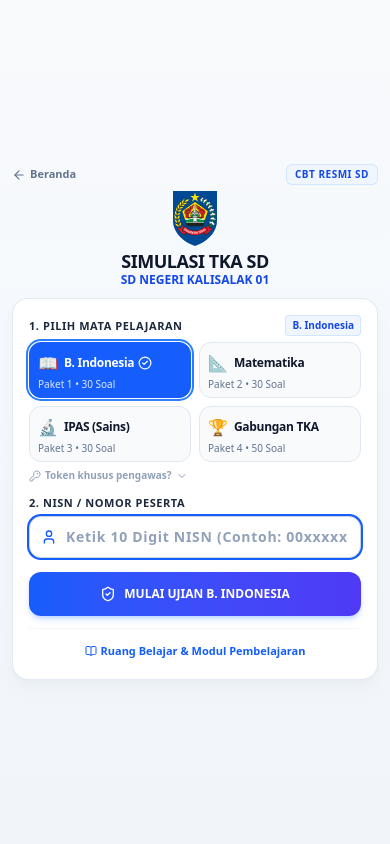
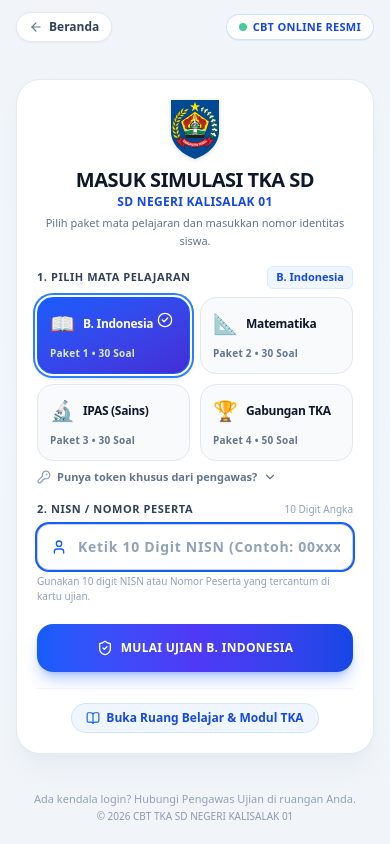
Before and after one commit to devsdnkls01/simulasi_tkad, a Next.js app: page /login in a window 390 px wide. Built offline with nearby package versions, Linux system fonts and the light colour scheme.

Commit message:
style: fill entire mobile viewport with professional app layout, rich 2x2 grid and balanced spacing

```diff
--- a/src/app/login/page.tsx
+++ b/src/app/login/page.tsx
@@ -113,65 +113,72 @@ export default function StudentLoginPage() {
   };
 
   return (
-    <div className="min-h-dvh bg-gradient-to-b from-slate-50 via-blue-50/40 to-slate-100 flex flex-col justify-center items-center py-3 sm:py-6 px-3 sm:px-6">
-      <div className="w-full max-w-md">
-        {/* Header Compact */}
-        <div className="text-center mb-2.5 sm:mb-4">
-          <div className="flex items-center justify-between mb-1.5">
+    <div className="min-h-dvh bg-gradient-to-b from-slate-100 via-blue-50/70 to-slate-100 flex flex-col justify-between py-2 sm:py-6">
+      {/* Top Mobile/Desktop App Bar */}
+      <header className="w-full max-w-xl mx-auto px-4 pt-1 sm:pt-2 flex items-center justify-between">
         <Link
           href="/"
-              className="inline-flex items-center gap-1 text-[11px] font-bold text-slate-500 hover:text-blue-600 transition-colors"
+          className="inline-flex items-center gap-1.5 px-3 py-1.5 rounded-full bg-white text-slate-700 hover:text-blue-600 border border-slate-200/90 text-xs font-bold transition-all shadow-xs"
         >
-              <ArrowLeft className="w-3.5 h-3.5" />
+          <ArrowLeft className="w-3.5 h-3.5 text-slate-500" />
           <span>Beranda</span>
         </Link>
-            <span className="text-[10px] font-extrabold uppercase tracking-wider text-blue-700 bg-blue-50 px-2 py-0.5 rounded-md border border-blue-200/60">
-              CBT Resmi SD
+        <div className="flex items-center gap-2">
+          <span className="inline-flex items-center gap-1.5 px-3 py-1 rounded-full bg-white text-blue-700 border border-blue-200/80 text-[11px] font-extrabold tracking-wide uppercase shadow-2xs">
+            <span className="w-2 h-2 rounded-full bg-emerald-500 animate-pulse" />
+            CBT Online Resmi
           </span>
         </div>
+      </header>
 
-          <div className="flex justify-center mb-1">
+      {/* Main Form Section - Fills Viewport Harmoniously */}
+      <main className="w-full max-w-lg mx-auto px-4 py-2 sm:py-4 flex-1 flex flex-col justify-center">
+        {/* Card Container */}
+        <div className="bg-white rounded-3xl p-5 sm:p-7 shadow-xl shadow-slate-200/70 border border-slate-200/90">
+          {/* Logo & School Header */}
+          <div className="text-center mb-4 sm:mb-5">
+            <div className="flex justify-center mb-2">
               <Image
                 src="/logo-tegal.svg"
                 alt="Lambang Kabupaten Tegal"
-              width={44}
-              height={44}
+                width={48}
+                height={48}
                 priority
-              className="object-contain"
+                className="object-contain drop-shadow-sm"
               />
             </div>
-
-          <h2 className="text-lg sm:text-2xl font-black text-slate-900 tracking-tight leading-tight">
-            SIMULASI TKA SD
-          </h2>
-          <p className="text-xs font-bold text-blue-700">
+            <h1 className="text-xl sm:text-2xl font-black text-slate-900 tracking-tight leading-tight">
+              MASUK SIMULASI TKA SD
+            </h1>
+            <p className="text-xs sm:text-sm font-bold text-blue-700 tracking-wide mt-0.5">
               {schoolName}
+            </p>
+            <p className="text-[11px] text-slate-500 mt-1 max-w-xs mx-auto leading-relaxed">
+              Pilih paket mata pelajaran dan masukkan nomor identitas siswa.
             </p>
           </div>
 
-        {/* Card Form 1 Layar Pas */}
-        <div className="bg-white py-4 sm:py-6 px-4 sm:px-7 shadow-lg shadow-slate-200/50 border border-slate-200/90 rounded-2xl sm:rounded-3xl">
           {error && (
-            <div className="mb-3 p-2.5 sm:p-3 rounded-xl bg-rose-50 border border-rose-200 flex items-start gap-2 text-rose-800 text-xs leading-tight">
+            <div className="mb-4 p-3 rounded-2xl bg-rose-50 border border-rose-200 flex items-start gap-2.5 text-rose-800 text-xs font-semibold leading-snug">
               <AlertCircle className="w-4 h-4 text-rose-600 shrink-0 mt-0.5" />
               <span>{error}</span>
             </div>
           )}
 
-          <form onSubmit={handleSubmit} className="space-y-3 sm:space-y-4">
+          <form onSubmit={handleSubmit} className="space-y-4">
             {/* Step 1: Grid 2-2 Mata Pelajaran */}
             <div>
-              <div className="flex items-center justify-between mb-1.5">
-                <label className="block text-[11px] font-black text-slate-800 uppercase tracking-wider">
+              <div className="flex items-center justify-between mb-2">
+                <label className="block text-[11px] font-black text-slate-700 uppercase tracking-wider">
                   1. Pilih Mata Pelajaran
                 </label>
-                <span className="text-[10px] font-bold text-blue-700 bg-blue-50 px-1.5 py-0.5 rounded border border-blue-200/60">
+                <span className="text-[11px] font-extrabold text-blue-700 bg-blue-50 px-2 py-0.5 rounded-md border border-blue-100">
                   {selectedSubject.name}
                 </span>
               </div>
 
-              {/* Strict 2x2 Grid on Mobile & Desktop */}
-              <div className="grid grid-cols-2 gap-2">
+              {/* 2x2 Grid Layout */}
+              <div className="grid grid-cols-2 gap-2.5">
                 {subjects.map((s) => {
                   const isSelected = selectedSubjectId === s.id && !showManualToken;
                   return (
@@ -182,28 +189,30 @@ export default function StudentLoginPage() {
                         setSelectedSubjectId(s.id);
                         setShowManualToken(false);
                       }}
-                      className={`relative p-2 sm:p-2.5 rounded-xl border text-left transition-all cursor-pointer flex flex-col justify-between ${
+                      className={`relative p-3 rounded-2xl border text-left transition-all cursor-pointer flex flex-col justify-between min-h-[72px] sm:min-h-[80px] ${
                         isSelected
-                          ? 'bg-blue-600 text-white border-blue-600 shadow-sm shadow-blue-500/30 ring-2 ring-blue-500 ring-offset-1'
-                          : 'bg-slate-50 hover:bg-blue-50/50 text-slate-800 border-slate-200 hover:border-blue-300'
+                          ? 'bg-gradient-to-br from-blue-600 to-indigo-700 text-white border-blue-600 shadow-md shadow-blue-600/30 ring-2 ring-blue-500 ring-offset-2'
+                          : 'bg-slate-50 hover:bg-blue-50/60 text-slate-800 border-slate-200 hover:border-blue-300'
                       }`}
                     >
-                      <div className="flex items-center justify-between gap-1 mb-0.5">
-                        <div className="flex items-center gap-1.5 truncate">
-                          <span className="text-base" role="img" aria-label={s.name}>
+                      <div className="flex items-start justify-between gap-1">
+                        <div className="flex items-center gap-2">
+                          <span className="text-xl" role="img" aria-label={s.name}>
                             {s.icon}
                           </span>
-                          <span className={`font-black text-xs sm:text-sm tracking-tight truncate ${isSelected ? 'text-white' : 'text-slate-900'}`}>
+                          <div>
+                            <span className={`block font-black text-xs sm:text-sm tracking-tight leading-tight ${isSelected ? 'text-white' : 'text-slate-900'}`}>
                               {s.name}
                             </span>
                           </div>
+                        </div>
                         {isSelected && (
-                          <CheckCircle2 className="w-3.5 h-3.5 text-white shrink-0" />
+                          <CheckCircle2 className="w-4 h-4 text-white shrink-0 mt-0.5" />
                         )}
                       </div>
 
-                      <div className="flex items-center justify-between mt-0.5">
-                        <span className={`text-[10px] font-medium leading-none truncate ${isSelected ? 'text-blue-100' : 'text-slate-500'}`}>
+                      <div className="mt-2 flex items-center justify-between">
+                        <span className={`text-[10px] font-semibold tracking-wide ${isSelected ? 'text-blue-100' : 'text-slate-500'}`}>
                           {s.badge}
                         </span>
                       </div>
@@ -212,41 +221,47 @@ export default function StudentLoginPage() {
                 })}
               </div>
 
-              {/* Accordion Token Manual */}
-              <div className="mt-1.5">
+              {/* Accordion Token Khusus Pengawas */}
+              <div className="mt-2 flex items-center justify-between">
                 <button
                   type="button"
                   onClick={() => setShowManualToken(!showManualToken)}
-                  className="text-[10px] font-bold text-slate-400 hover:text-blue-600 flex items-center gap-1 cursor-pointer transition-colors"
+                  className="text-[11px] font-bold text-slate-500 hover:text-blue-700 flex items-center gap-1.5 cursor-pointer transition-colors"
                 >
-                  <KeyRound className="w-3 h-3" />
-                  <span>{showManualToken ? 'Tutup token manual' : 'Token khusus pengawas?'}</span>
-                  <ChevronDown className={`w-3 h-3 transition-transform ${showManualToken ? 'rotate-180' : ''}`} />
+                  <KeyRound className="w-3.5 h-3.5 text-slate-400" />
+                  <span>{showManualToken ? 'Tutup input token manual' : 'Punya token khusus dari pengawas?'}</span>
+                  <ChevronDown className={`w-3.5 h-3.5 transition-transform ${showManualToken ? 'rotate-180' : ''}`} />
                 </button>
+              </div>
 
               {showManualToken && (
-                  <div className="mt-1.5 p-2 bg-amber-50 border border-amber-200 rounded-lg">
+                <div className="mt-2 p-3 bg-amber-50 border border-amber-200 rounded-xl animate-in fade-in duration-200">
+                  <label htmlFor="customToken" className="block text-[10px] font-black text-amber-900 uppercase tracking-wider mb-1">
+                    Token Khusus Dari Pengawas
+                  </label>
                   <input
                     id="customToken"
                     type="text"
                     maxLength={5}
-                      placeholder="TOKEN: ABCDE"
+                    placeholder="CONTOH: 58321"
                     value={customToken}
                     onChange={(e) => setCustomToken(e.target.value.toUpperCase())}
-                      className="w-full px-2.5 py-1 bg-white border border-amber-300 rounded text-slate-900 text-xs font-black tracking-widest uppercase focus:outline-hidden focus:ring-1 focus:ring-amber-500"
+                    className="w-full px-3 py-2 bg-white border border-amber-300 rounded-lg text-slate-900 text-xs font-black tracking-widest uppercase focus:outline-hidden focus:ring-2 focus:ring-amber-500"
                   />
                 </div>
               )}
             </div>
-            </div>
 
             {/* Step 2: Input NISN / Nomor Peserta */}
             <div>
-              <label htmlFor="nisn" className="block text-[11px] font-black text-slate-800 uppercase tracking-wider mb-1">
+              <div className="flex items-center justify-between mb-1.5">
+                <label htmlFor="nisn" className="block text-[11px] font-black text-slate-700 uppercase tracking-wider">
                   2. NISN / Nomor Peserta
                 </label>
+                <span className="text-[10px] text-slate-400 font-medium">10 Digit Angka</span>
+              </div>
               <div className="relative">
-                <div className="absolute inset-y-0 left-0 pl-3 flex items-center pointer-events-none text-slate-400">
+                <div className="absolute inset-y-0 left-0 pl-3.5 flex items-center pointer-events-none text-slate-400">
                   <User className="w-4 h-4 text-blue-600" />
                 </div>
                 <input
@@ -257,22 +272,25 @@ export default function StudentLoginPage() {
                   placeholder="Ketik 10 Digit NISN (Contoh: 00xxxxxxxx)"
                   value={nisn}
                   onChange={(e) => setNisn(e.target.value)}
-                  className="w-full pl-9 pr-3 py-2.5 bg-slate-50 border border-slate-300 rounded-xl text-slate-900 text-sm font-bold placeholder-slate-400 focus:outline-hidden focus:ring-2 focus:ring-blue-600 focus:bg-white transition-all tracking-wider"
+                  className="w-full pl-10 pr-3 py-3 bg-slate-50 border border-slate-300 rounded-xl text-slate-900 text-sm font-bold placeholder-slate-400 focus:outline-hidden focus:ring-2 focus:ring-blue-600 focus:bg-white transition-all tracking-wider"
                 />
               </div>
+              <p className="text-[10px] text-slate-400 font-medium mt-1">
+                Gunakan 10 digit NISN atau Nomor Peserta yang tercantum di kartu ujian.
+              </p>
             </div>
 
             {/* Submit Button */}
-            <div className="pt-0.5">
+            <div className="pt-1">
               <button
                 type="submit"
                 disabled={loading}
-                className="w-full h-11 sm:h-12 px-4 bg-gradient-to-r from-blue-600 to-indigo-600 hover:from-blue-700 hover:to-indigo-700 text-white font-black rounded-xl sm:rounded-2xl text-xs sm:text-sm transition-all shadow-md shadow-blue-500/25 hover:shadow-lg active:scale-98 disabled:opacity-60 flex items-center justify-center gap-2 cursor-pointer"
+                className="w-full h-12 sm:h-13 px-5 bg-gradient-to-r from-blue-600 via-indigo-600 to-blue-700 hover:from-blue-700 hover:via-indigo-700 hover:to-blue-800 text-white font-black rounded-2xl text-xs sm:text-sm tracking-wide transition-all shadow-lg shadow-blue-600/30 hover:shadow-xl active:scale-[0.99] disabled:opacity-60 flex items-center justify-center gap-2 cursor-pointer"
               >
                 {loading ? (
                   <>
                     <Loader2 className="w-4 h-4 animate-spin" />
-                    <span>Menyiapkan Ujian...</span>
+                    <span>Menyiapkan Lembar Ujian...</span>
                   </>
                 ) : (
                   <>
@@ -284,18 +302,28 @@ export default function StudentLoginPage() {
             </div>
           </form>
 
-          {/* Footer Card */}
-          <div className="mt-3 pt-2.5 border-t border-slate-100 text-center">
+          {/* Materi Pembelajaran Banner */}
+          <div className="mt-4 pt-3.5 border-t border-slate-100 flex items-center justify-center">
             <Link
               href="/materi"
-              className="text-[11px] font-bold text-blue-600 hover:text-blue-800 inline-flex items-center justify-center gap-1 hover:underline"
+              className="px-3.5 py-1.5 rounded-full bg-blue-50 text-blue-700 hover:bg-blue-100 text-xs font-bold inline-flex items-center gap-1.5 transition-colors border border-blue-200/60"
             >
-              <BookOpen className="w-3 h-3" />
-              <span>Ruang Belajar & Modul Pembelajaran</span>
+              <BookOpen className="w-3.5 h-3.5 text-blue-600" />
+              <span>Buka Ruang Belajar & Modul TKA</span>
             </Link>
           </div>
         </div>
-      </div>
+      </main>
+
+      {/* Footer Info / Support */}
+      <footer className="w-full max-w-xl mx-auto px-4 pb-3 sm:pb-5 text-center">
+        <p className="text-[11px] font-medium text-slate-400 sm:text-slate-500">
+          Ada kendala login? Hubungi Pengawas Ujian di ruangan Anda.
+        </p>
+        <p className="text-[10px] text-slate-500/70 sm:text-slate-400 mt-0.5">
+          &copy; {new Date().getFullYear()} CBT TKA {schoolName}
+        </p>
+      </footer>
     </div>
   );
 }
```
Lines whose indentation alone changed are shown as unchanged.
